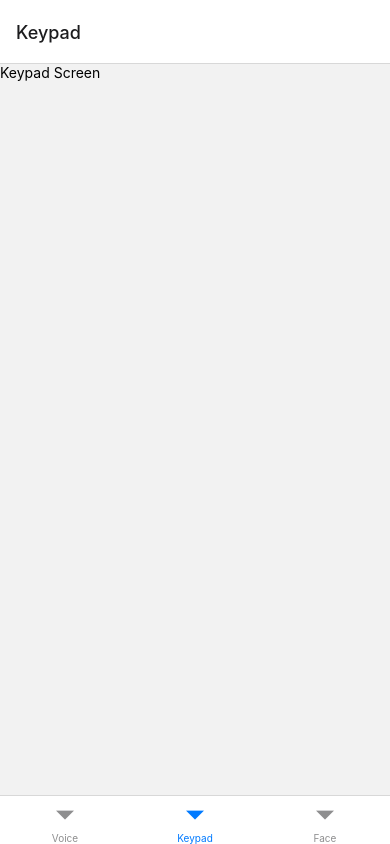
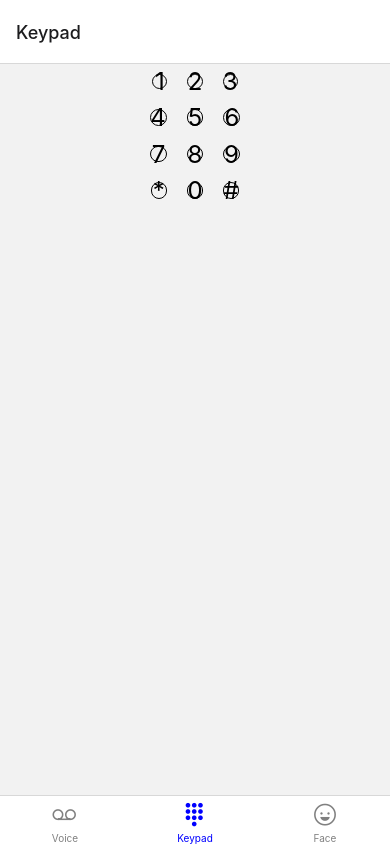
Before and after one commit to jellevdv/TopSecret, a React Native app: screen /Keypad in a window 390 px wide. Built offline with nearby package versions, Linux system fonts and the light colour scheme.

Commit message:
add icons to navigation + show keypad

```diff
--- a/App.js
+++ b/App.js
@@ -4,13 +4,34 @@ import { createBottomTabNavigator } from '@react-navigation/bottom-tabs';
 import VoiceScreen from './screens/VoiceScreen';
 import KeypadScreen from './screens/KeypadScreen';
 import FaceScreen from './screens/FaceScreen';
+import Icon from 'react-native-vector-icons/Ionicons';
 
 const Tab = createBottomTabNavigator();
 
 export default function App() {
   return (
     <NavigationContainer>
-      <Tab.Navigator>
+      <Tab.Navigator
+        screenOptions={({ route }) => ({
+          tabBarIcon: ({ focused, color, size }) => {
+            let iconName;
+
+            if (route.name === 'Voice') {
+              iconName = focused ? 'ios-recording' : 'ios-recording-outline';
+            } else if (route.name === 'Keypad') {
+              iconName = focused ? 'ios-keypad' : 'ios-keypad-outline';
+            } else if (route.name === 'Face') {
+              iconName = focused ? 'ios-happy' : 'ios-happy-outline';
+            }
+
+            return <Icon name={iconName} size={size} color={color} />;
+          },
+        })}
+        tabBarOptions={{
+          activeTintColor: 'blue',
+          inactiveTintColor: 'gray',
+        }}
+      >
         <Tab.Screen name="Voice" component={VoiceScreen} />
         <Tab.Screen name="Keypad" component={KeypadScreen} />
         <Tab.Screen name="Face" component={FaceScreen} />
--- a/package.json
+++ b/package.json
@@ -17,6 +17,7 @@
     "react": "18.2.0",
     "react-dom": "18.2.0",
     "react-native": "0.72.6",
+    "react-native-vector-icons": "^10.0.2",
     "react-native-web": "~0.19.6"
   },
   "devDependencies": {
--- a/screens/FaceScreen.js
+++ b/screens/FaceScreen.js
@@ -1,5 +1,3 @@
-// FaceScreen.js
-
 import * as React from 'react';
 import { View, Text } from 'react-native';
 
--- a/screens/KeypadScreen.js
+++ b/screens/KeypadScreen.js
@@ -1,12 +1,84 @@
-// KeypadScreen.js
+// NumericKeypad.js
 
-import * as React from 'react';
-import { View, Text } from 'react-native';
+import React from 'react';
+import { View, TouchableOpacity, Text, StyleSheet } from 'react-native';
 
-export default function KeypadScreen() {
+const KeyPadScreen = ({ onKeyPress }) => {
+  const handleKeyPress = (key) => {
+    onKeyPress(key);
+  };
+
   return (
-    <View>
-      <Text>Keypad Screen</Text>
+    <View style={styles.container}>
+      <View style={styles.row}>
+        {Array.from({ length: 3 }).map((_, index) => (
+          <TouchableOpacity
+            key={index}
+            style={styles.button}
+            onPress={() => handleKeyPress(index + 1)}
+          >
+            <Text style={styles.buttonText}>{index + 1}</Text>
+          </TouchableOpacity>
+        ))}
+      </View>
+      <View style={styles.row}>
+        {Array.from({ length: 3 }).map((_, index) => (
+          <TouchableOpacity
+            key={index + 3}
+            style={styles.button}
+            onPress={() => handleKeyPress(index + 4)}
+          >
+            <Text style={styles.buttonText}>{index + 4}</Text>
+          </TouchableOpacity>
+        ))}
+      </View>
+      <View style={styles.row}>
+        {Array.from({ length: 3 }).map((_, index) => (
+          <TouchableOpacity
+            key={index + 6}
+            style={styles.button}
+            onPress={() => handleKeyPress(index + 7)}
+          >
+            <Text style={styles.buttonText}>{index + 7}</Text>
+          </TouchableOpacity>
+        ))}
+      </View>
+      <View style={styles.row}>
+        <TouchableOpacity style={styles.button} onPress={() => handleKeyPress('*')}>
+          <Text style={styles.buttonText}>*</Text>
+        </TouchableOpacity>
+        <TouchableOpacity style={styles.button} onPress={() => handleKeyPress(0)}>
+          <Text style={styles.buttonText}>0</Text>
+        </TouchableOpacity>
+        <TouchableOpacity style={styles.button} onPress={() => handleKeyPress('#')}>
+          <Text style={styles.buttonText}>#</Text>
+        </TouchableOpacity>
+      </View>
     </View>
   );
-}
+};
+
+const styles = StyleSheet.create({
+  container: {
+    alignItems: 'center',
+    justifyContent: 'center',
+  },
+  row: {
+    flexDirection: 'row',
+  },
+  button: {
+    flex: 1,
+    aspectRatio: 1,
+    margin: 10,
+    borderRadius: 10,
+    borderWidth: 1,
+    borderColor: 'black',
+    alignItems: 'center',
+    justifyContent: 'center',
+  },
+  buttonText: {
+    fontSize: 24,
+  },
+});
+
+export default KeyPadScreen;
--- a/screens/VoiceScreen.js
+++ b/screens/VoiceScreen.js
@@ -1,5 +1,3 @@
-// VoiceScreen.js
-
 import * as React from 'react';
 import { View, Text } from 'react-native';
 
```
Also changed, not shown: 1 other file (tests, documents, lock files or other folders).
